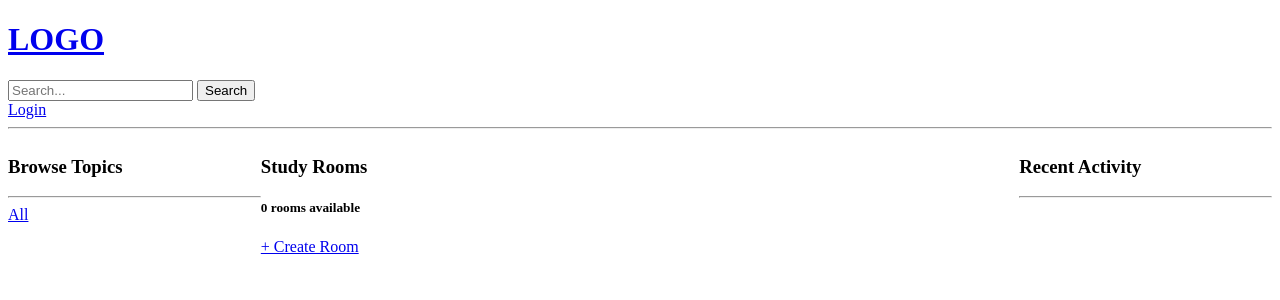
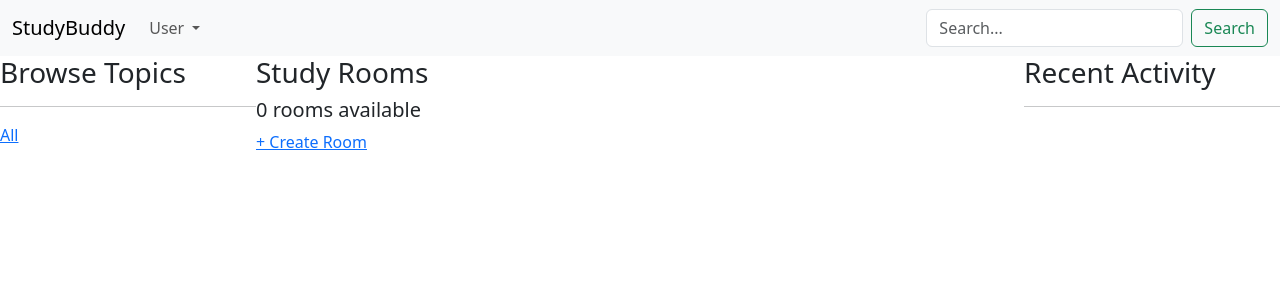
Before and after one commit to piyakker/StudyBuddy, a Django app: page / in a window 1280 px wide. Shown: the top 300 px of the page. Run offline with Django 3.2, Linux system fonts and the light colour scheme; data that the repository does not hold is empty.

Commit message:
add bootstrap & modify navbar

```diff
--- a/templates/main.html
+++ b/templates/main.html
@@ -5,6 +5,8 @@
   <meta http-equiv="X-UA-Compatible" content="IE=edge">
   <meta name="viewport" content="width=device-width, initial-scale=1.0">
   <title>Study Buddy</title>
+  <link href="https://cdn.jsdelivr.net/npm/bootstrap@5.3.0-alpha1/dist/css/bootstrap.min.css" rel="stylesheet"
+    integrity="sha384-GLhlTQ8iRABdZLl6O3oVMWSktQOp6b7In1Zl3/Jr59b6EGGoI1aFkw7cmDA6j6gD" crossorigin="anonymous">
 </head>
 <body>
   {% include 'navbar.html' %}
@@ -19,5 +21,7 @@
 
   {% block content %}
   {% endblock %}
+  <script src="https://cdn.jsdelivr.net/npm/bootstrap@5.3.0-alpha1/dist/js/bootstrap.bundle.min.js"
+    integrity="sha384-w76AqPfDkMBDXo30jS1Sgez6pr3x5MlQ1ZAGC+nuZB+EYdgRZgiwxhTBTkF7CXvN" crossorigin="anonymous"></script>
 </body>
 </html>
--- a/templates/navbar.html
+++ b/templates/navbar.html
@@ -1,19 +1,39 @@
-<a href="/">
-  <h1>LOGO</h1>
-</a>
+<nav class="navbar navbar-expand-lg bg-body-tertiary">
+  <div class="container-fluid">
+    <a class="navbar-brand" href="/">StudyBuddy</a>
+    <button class="navbar-toggler" type="button" data-bs-toggle="collapse" data-bs-target="#navbarSupportedContent"
+      aria-controls="navbarSupportedContent" aria-expanded="false" aria-label="Toggle navigation">
+      <span class="navbar-toggler-icon"></span>
+    </button>
+    <div class="collapse navbar-collapse" id="navbarSupportedContent">
 
-<form action="{% url 'home' %}" method="GET">
-  <input type="text" name="q" placeholder="Search...">
-  <button type="submit">Search</button>
-</form>
+      <ul class="navbar-nav me-auto mb-2 mb-lg-0">
 
-{% if request.user.is_authenticated %}
-<p>Hello {{request.user}}</p>
-<a href="{% url 'logout' %}">Logout</a>
+        <li class="nav-item dropdown">
+          {% if request.user.is_authenticated %}
+          <a class="nav-link dropdown-toggle" href="#" role="button" data-bs-toggle="dropdown" aria-expanded="false">
+            Hello! {{request.user}}
+          </a>
+          {% else %}
+          <a class="nav-link dropdown-toggle" href="#" role="button" data-bs-toggle="dropdown" aria-expanded="false">
+            User
+          </a>
+          {% endif %}
+          <ul class="dropdown-menu">
+            {% if request.user.is_authenticated %}
+            <li><a class="dropdown-item" href="#">Profile</a></li>
+            <li><a class="dropdown-item" href="{% url 'logout' %}">Logout</a></li>
+            {% else %}
+            <li><a class="dropdown-item" href="{% url 'login' %}">Login</a></li>
+            {% endif %}
 
-{% else %}
-
-<a href="{% url 'login' %}">Login</a>
-{% endif %}
-
-<hr>
+          </ul>
+        </li>
+      </ul>
+      <form action="{% url 'home' %}" method="GET" class="d-flex" role="search">
+        <input type="text" class="form-control me-2" name="q" placeholder="Search..." aria-label="Search">
+        <button class="btn btn-outline-success" type="submit">Search</button>
+      </form>
+    </div>
+  </div>
+</nav>
```
